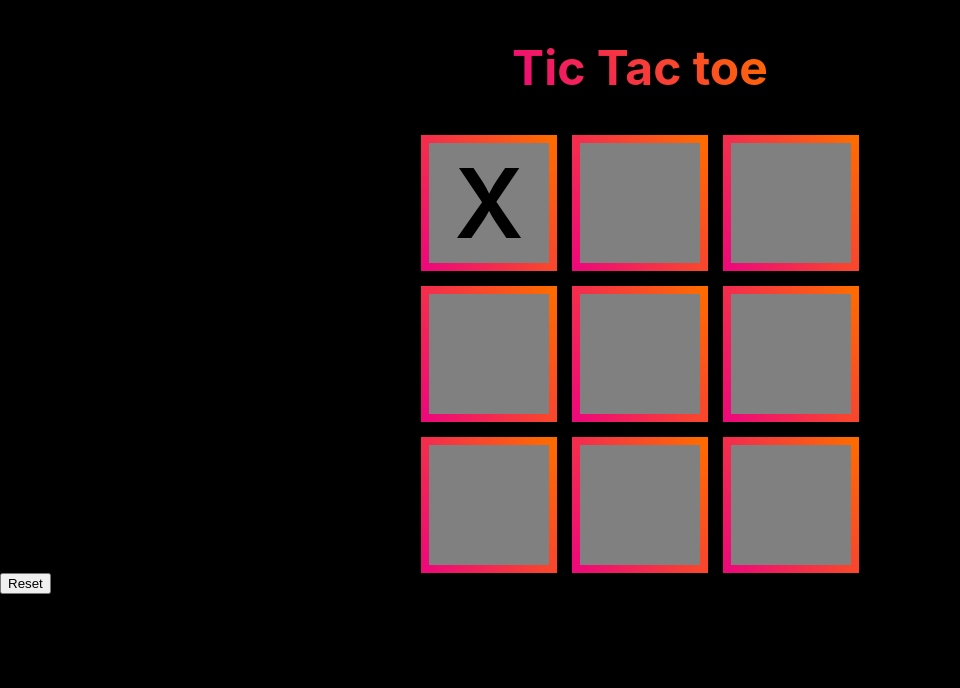
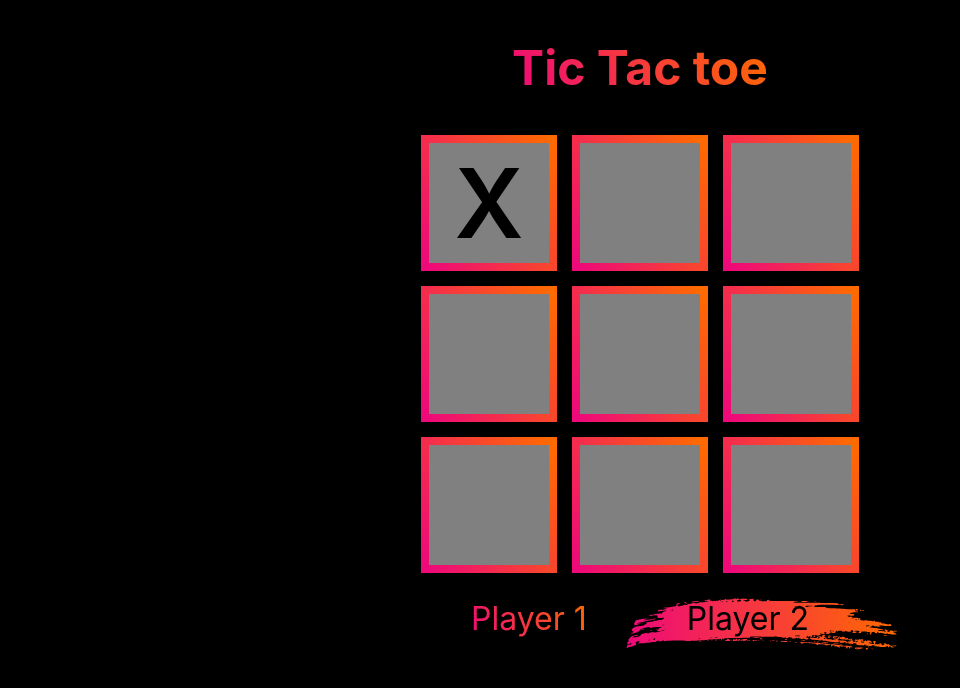
Before and after one commit to tmbruce/tic-tac-toe, a plain HTML site: page index.html in a window 1280 px wide. Both pictures are taken after a click on the element 489 px from the left and 203 px from the top of the page. Shown: the whole page, without its empty margins (0-960 px from the left). Drawn offline with Linux system fonts and the light colour scheme.

Commit message:
Add styling, basic gameplay functionality

```diff
--- a/css/styles.css
+++ b/css/styles.css
@@ -35,8 +35,8 @@ h1 {
   gap: 15px;
 }
 .cell {
-  height: 120px;
-  width: 120px;
+  height: 100px;
+  width: 100px;
   display: flex;
   justify-content: center;
   align-items: center;
@@ -49,7 +49,52 @@ h1 {
   border-image: var(--bg-gradient) 1;
 }
 .cell:hover {
+  /* animation: in 200ms; */
   transform: scale(1.05) rotate(-2deg);
   transition: 200ms;
   background-color: rgb(150, 150, 150);
 }
+/* @keyframes in {
+  from {
+    transform: scale(1) rotate(0deg);
+    background-color: gray;
+  }
+  to {
+    transfrom: scale(1.05) rotate(-2deg);
+    background-color: rgb(150, 150, 150);
+  }
+} */
+.player-labels {
+  height: 35px;
+  margin-top: 30px;
+  display: flex;
+}
+.player {
+  position: relative;
+  background-image: var(--bg-gradient);
+  background-clip: text;
+  -webkit-background-clip: text;
+  color: transparent;
+  font-size: 2rem;
+}
+.player-active {
+  position: relative;
+  font-size: 2rem;
+}
+.player-active::after {
+  transition: all 200ms;
+  position: absolute;
+  content: url("../img/splash.svg");
+  top: -87px;
+  right: -110px;
+  z-index: -1;
+}
+.spacer {
+  width: 100px;
+}
+@media (min-width: 500px) {
+  .cell {
+    height: 120px;
+    width: 120px;
+  }
+}
--- a/index.html
+++ b/index.html
@@ -4,6 +4,7 @@
     <meta charset="UTF-8" />
     <meta http-equiv="X-UA-Compatible" content="IE=edge" />
     <meta name="viewport" content="width=device-width, initial-scale=1.0" />
+    <link rel="shortcut icon" href="./img//icon.svg" type="image/x-icon" />
     <link rel="stylesheet" href="./css/reset.css" />
     <link rel="stylesheet" href="./css/styles.css" />
     <title>Odin Project - Tic tac toe</title>
@@ -22,9 +23,15 @@
         <div class="cell" id="cell-8" data-id="7"></div>
         <div class="cell" id="cell-9" data-id="8"></div>
       </div>
+      <div class="player-labels">
+        <div class="player-active" id="player1">Player 1</div>
+        <div class="spacer"></div>
+        <div class="player" id="player2">Player 2</div>
+      </div>
     </div>
-    <button id="reset">Reset</button>
+    <!-- <button id="reset">Reset</button> -->
     <script src="./script.js" type="module" defer></script>
     <script src="./js/gameBoard.js" type="module" defer></script>
+    <script src="./js/gameController.js" type="module" defer></script>
   </body>
 </html>
--- a/js/gameBoard.js
+++ b/js/gameBoard.js
@@ -1,6 +1,6 @@
 import events from "./events.js";
 
-let gameBoard = (() => {
+const GameBoard = (() => {
   //Variables
   let _gameBoard = ["", "", "", "", "", "", "", "", ""];
   let _cells = [];
@@ -21,20 +21,16 @@ let gameBoard = (() => {
     });
   };
 
-  const _playerMove = (mark, index) => {
-    if (_gameBoard[index] == "") {
-      _gameBoard[index] = mark;
+  const _playerMove = (move) => {
+    if (_gameBoard[move.index] == "") {
+      _gameBoard[move.index] = move.mark;
       _render();
     }
   };
+  const getBoard = () => _gameBoard;
 
   const _resetBoard = () => {
     _gameBoard = ["", "", "", "", "", "", "", "", ""];
-    _render();
-  };
-
-  const _cellClick = (cell) => {
-    _gameBoard[cell] = "X";
     _render();
   };
 
@@ -44,5 +40,6 @@ let gameBoard = (() => {
   //Events
   events.on("resetBoard", _resetBoard);
   events.on("playerMove", _playerMove);
-  events.on("cellClick", _cellClick);
 })();
+
+export default GameBoard;
--- a/js/gameController.js
+++ b/js/gameController.js
@@ -1,28 +1,52 @@
 import events from "./events.js";
 
-let gameController = (() => {
+const GameController = (() => {
   //Variables
   let _turnNumber = 0;
-  let _players = ["X", "Y"];
+  let _players = ["X", "O"];
   let _currentPlayer = _players[0];
 
   //DOM Bindings
+  let player1 = document.querySelector("#player1");
+  let player2 = document.querySelector("#player2");
+  //Methods
+  const getCurrentPlayer = () => _currentPlayer;
 
-  //Methods
+  const getTurnNumber = () => _turnNumber;
+
   const _resetGame = () => {
     _turnNumber = 0;
     _currentPlayer = _players[0];
     events.emit("resetBoard");
   };
-
-  const switchPlayer = () =>
+  const _toggleClass = (element) => {
+    element.classList.toggle("player");
+    element.classList.toggle("player-active");
+  };
+  const switchPlayer = () => {
     _currentPlayer == _players[0]
-      ? _currentPlayer == _players[1]
-      : _currentPlayer == _players[0];
+      ? (_currentPlayer = _players[1])
+      : (_currentPlayer = _players[0]);
+    _toggleClass(player1);
+    _toggleClass(player2);
+  };
 
   const resetTurnCount = () => {
     _turnNumber = 0;
   };
 
+  const play = (data) => {
+    let move = { mark: getCurrentPlayer(), index: data };
+    events.emit("playerMove", move);
+    switchPlayer();
+  };
+
   //Events
+  events.on("cellClick", (data) => {
+    play(data);
+  });
+  //Method Exposure
+  return { getCurrentPlayer };
 })();
+
+export default GameController;
--- a/js/player.js
+++ b/js/player.js
@@ -0,0 +1,21 @@
+import events from "./events.js";
+
+const Player = (playerName) => {
+  //Variables
+  let _playerName = playerName;
+
+  //DOM Bindings
+
+  //Methods
+
+  const getName = () => _playerName;
+
+  const setName = (name) => (_playerName = name);
+
+  //Events
+
+  //Method Exposure
+  return { getName, setName };
+};
+
+export default Player;
--- a/script.js
+++ b/script.js
@@ -1,4 +1,8 @@
 import events from "./js/events.js";
+import Player from "./js/player.js";
+
+let player1 = Player("Player 1");
+let player2 = Player("Player 2");
 
 let resetBtn = document.querySelector("#reset");
 resetBtn.addEventListener("click", () => {
```
Also changed, not shown: img/icon.svg (added), img/splash.svg (added).
